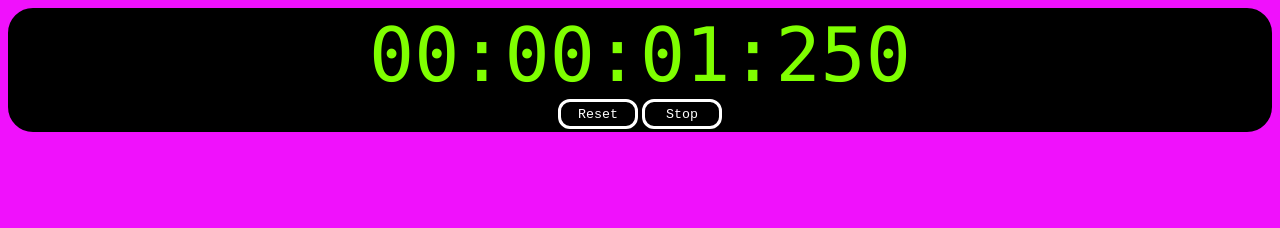
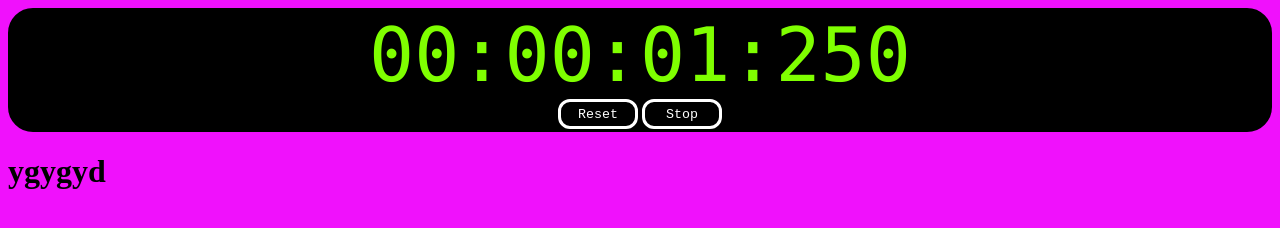
Before and after one commit to ateeqRasheed/stopwatch-js, a plain HTML site: page index.html in a window 1280 px wide. Drawn offline with Linux system fonts and the light colour scheme.

Commit message:
change h1 tag

```diff
--- a/index.html
+++ b/index.html
@@ -16,7 +16,9 @@
     <button id="reset">Reset</button>
     <button id="stop">Stop</button>
 </div>
-
+<div>
+    <h1>ygygyd</h1>
+</div>
 <script src="script.js"></script>
 </body>
 </html>
```
